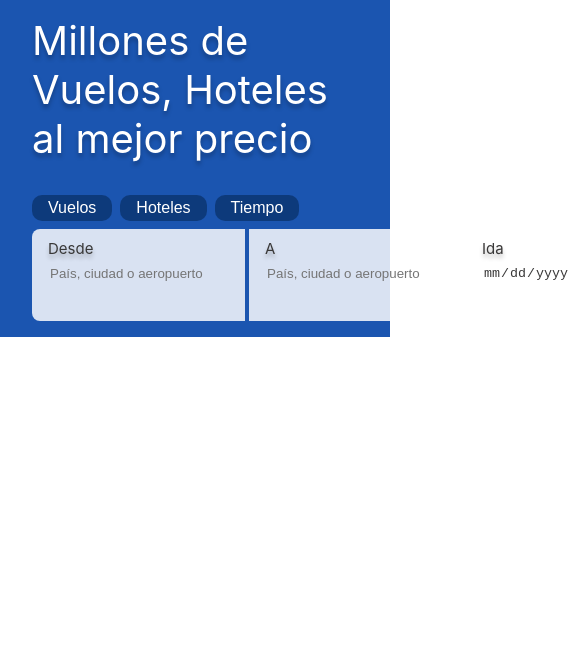
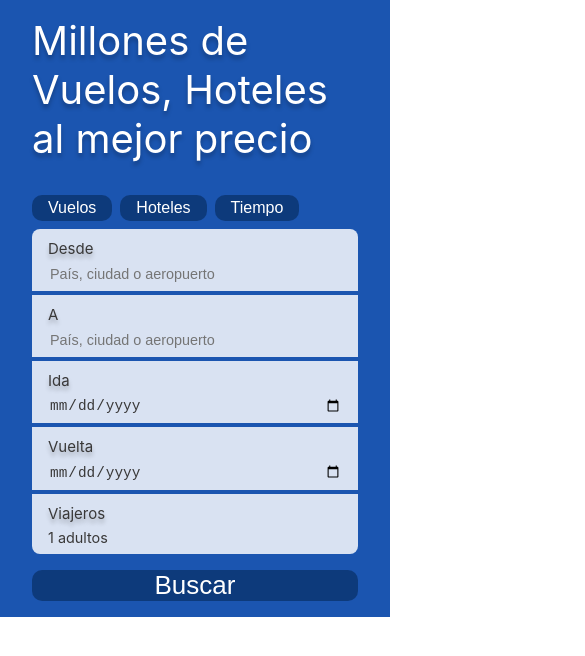
Before and after one commit to davidgm26/ducktrip-app, a Vue app: page / in a window 390 px wide. Shown: the top 656 px of the page, 585 px wide, since content can reach past the window. Built offline with nearby package versions, Linux system fonts and the light colour scheme.

Commit message:
Change SearchFlight to make it responsive

```diff
--- a/src/components/SearchFlight/SearchFlight.vue
+++ b/src/components/SearchFlight/SearchFlight.vue
@@ -27,9 +27,9 @@
                 <div class="option-wrapper">
 
                     <label class="nav-info" @click="toggleDropdown">Viajeros</label>
-                    <p class="nav-description" type="string" @click="toggleDropdown">
+                    <span class="nav-description" @click="toggleDropdown">
                         {{ adultCount }} adultos
-                    </p>
+                    </span>
                     <DropDown :isVisible=isDropdownOpen :adultCount=adultCount :incrementAdults=incrementAdults
                         :decrementAdults=decrementAdults :onReadyClick=handleReadyClick />
                 </div>
@@ -124,6 +124,7 @@ export default {
     padding: 0.5rem 1rem;
     gap: 0.25rem;
     position: relative;
+    min-width: 8rem;
 }
 
 .option-wrapper:first-child {
@@ -143,6 +144,8 @@ export default {
     background-color: transparent;
     border: none;
     color: #393838;
+    font-size: 0.9rem;
+    line-height: 1rem;
 }
 
 .search {
@@ -153,4 +156,22 @@ export default {
     font-size: 26px;
     padding: 0 1rem;
 }
+
+@media (max-width: 1028px) {
+    .nav-options {
+        flex-direction: column;
+    }
+
+    .nav-form {
+        flex-direction: column;
+    }
+
+    .option-wrapper:first-child {
+        border-radius: 0.5rem 0.5rem 0 0;
+    }
+
+    .option-wrapper:last-child {
+        border-radius: 0 0 0.5rem 0.5rem;
+    }
+}
 </style>
```
